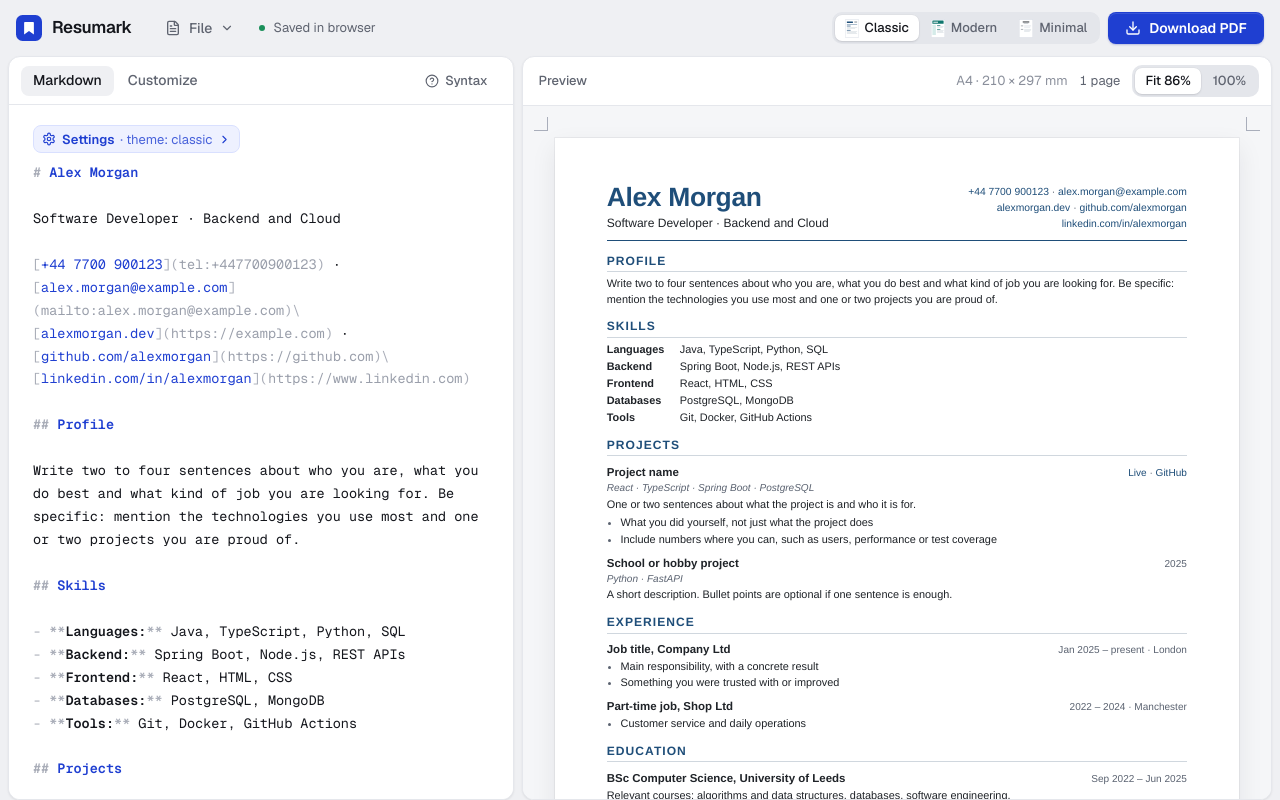
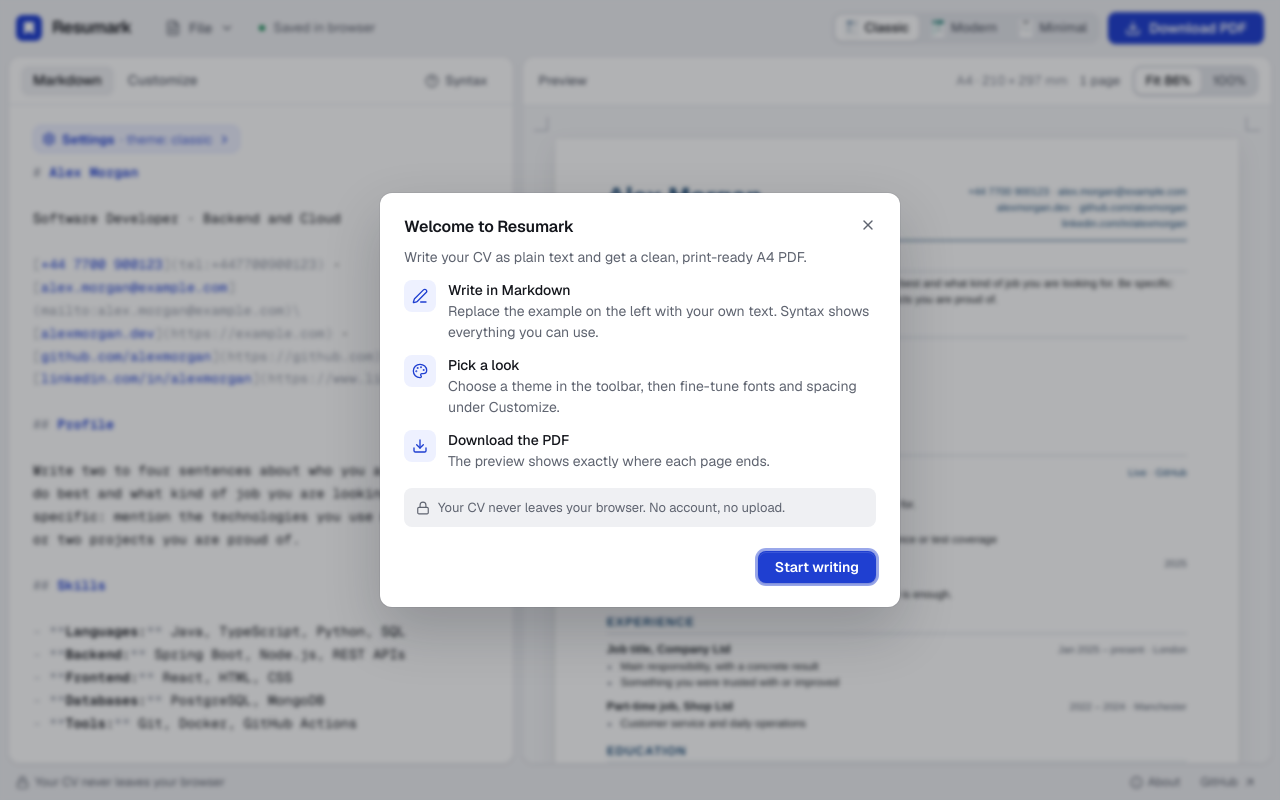
Before and after one commit to pthormodsen/CvCreator, a React (Vite) app: page / in a window 1280 px wide. Built offline with nearby package versions, Linux system fonts and the light colour scheme; what markdown-it-attrs, markdown-it-bracketed-spans, markdown-it-deflist would draw is missing.

Commit message:
Add a first-visit welcome, a footer and an About dialog
The welcome explains the three steps once and is skipped for anyone who
already has a saved CV. The footer says the CV never leaves the browser
and links to About and GitHub. Dialogs now focus their main button
instead of the close button.

```diff
--- a/src/App.tsx
+++ b/src/App.tsx
@@ -3,6 +3,8 @@ import { Eye, Pencil } from 'lucide-react'
 import { Editor } from './components/Editor'
 import { Preview } from './components/Preview'
 import { Toolbar } from './components/Toolbar'
+import { Footer } from './components/Footer'
+import { Welcome } from './components/Welcome'
 import { SplitDivider } from './components/SplitDivider'
 import { clampSplit, DEFAULT_SPLIT } from './split'
 import { findTheme } from './themes'
@@ -170,6 +172,8 @@ export default function App() {
         <SplitDivider ratio={split} onChange={setSplit} onCommit={commitSplit} />
         <Preview markdown={markdown} settings={cv.settings} theme={theme} inactive={tab !== 'preview'} />
       </main>
+      <Footer />
+      <Welcome />
     </div>
   )
 }
--- a/src/components/Dialog.tsx
+++ b/src/components/Dialog.tsx
@@ -20,7 +20,11 @@ export function Dialog({ open, onClose, title, children, actions, size = 'sm', c
   useEffect(() => {
     const dialog = ref.current
     if (!dialog) return
-    if (open && !dialog.open) dialog.showModal()
+    if (open && !dialog.open) {
+      dialog.showModal()
+      // showModal() gir fokus til første knapp (lukkekrysset). Hovedknappen er et bedre valg.
+      dialog.querySelector<HTMLElement>('[data-autofocus]')?.focus()
+    }
     if (!open && dialog.open) dialog.close()
   }, [open])
 
--- /dev/null
+++ b/src/components/Footer.tsx
@@ -0,0 +1,56 @@
+import { useState } from 'react'
+import { ArrowUpRight, Info, Lock } from 'lucide-react'
+import { Dialog } from './Dialog'
+import { LogoMark } from './Logo'
+
+export const GITHUB_URL = 'https://github.com/pthormodsen/CvCreator'
+
+export function Footer() {
+  const [aboutOpen, setAboutOpen] = useState(false)
+
+  return (
+    <footer className="app-footer">
+      <span className="app-footer-privacy">
+        <Lock size={13} aria-hidden="true" />
+        Your CV never leaves your browser
+      </span>
+      <nav className="app-footer-links" aria-label="About Resumark">
+        <button type="button" onClick={() => setAboutOpen(true)}>
+          <Info size={13} aria-hidden="true" />
+          <span>About</span>
+        </button>
+        <a href={GITHUB_URL} target="_blank" rel="noreferrer">
+          <span>GitHub</span>
+          <ArrowUpRight size={13} aria-hidden="true" />
+        </a>
+      </nav>
+
+      <Dialog
+        open={aboutOpen}
+        onClose={() => setAboutOpen(false)}
+        title="About Resumark"
+        actions={
+          <>
+            <a className="btn btn-secondary" href={GITHUB_URL} target="_blank" rel="noreferrer">
+              View on GitHub
+              <ArrowUpRight size={14} aria-hidden="true" />
+            </a>
+            <button type="button" className="btn btn-primary" data-autofocus onClick={() => setAboutOpen(false)}>
+              Done
+            </button>
+          </>
+        }
+      >
+        <div className="welcome-hero">
+          <LogoMark />
+          <p>A CV editor that turns Markdown into a clean A4 PDF.</p>
+        </div>
+        <p>
+          Everything happens in your browser. There is no account and no server that stores your CV. The text
+          is saved in this browser only, so use File → Save as .md to keep a copy or move it to another device.
+        </p>
+        <p>Resumark is open source.</p>
+      </Dialog>
+    </footer>
+  )
+}
--- /dev/null
+++ b/src/components/Welcome.tsx
@@ -0,0 +1,68 @@
+import { useState } from 'react'
+import { Download, Lock, Palette, PenLine } from 'lucide-react'
+import { load, save } from '../storage'
+import { Dialog } from './Dialog'
+
+// Vises én gang: første besøk, og bare hvis det ikke finnes en lagret CV fra før
+// (de som brukte appen før velkomsten fantes, trenger den ikke).
+function isFirstVisit(): boolean {
+  return !load('welcome-seen', '') && !load('markdown', '')
+}
+
+export function Welcome() {
+  const [open, setOpen] = useState(isFirstVisit)
+
+  function close() {
+    save('welcome-seen', 'yes')
+    setOpen(false)
+  }
+
+  return (
+    <Dialog
+      open={open}
+      onClose={close}
+      title="Welcome to Resumark"
+      size="md"
+      actions={
+        <button type="button" className="btn btn-primary" data-autofocus onClick={close}>
+          Start writing
+        </button>
+      }
+    >
+      <p>Write your CV as plain text and get a clean, print-ready A4 PDF.</p>
+      <ol className="welcome-steps">
+        <li>
+          <span>
+            <PenLine size={16} aria-hidden="true" />
+          </span>
+          <div>
+            <strong>Write in Markdown</strong>
+            Replace the example on the left with your own text. Syntax shows everything you can use.
+          </div>
+        </li>
+        <li>
+          <span>
+            <Palette size={16} aria-hidden="true" />
+          </span>
+          <div>
+            <strong>Pick a look</strong>
+            Choose a theme in the toolbar, then fine-tune fonts and spacing under Customize.
+          </div>
+        </li>
+        <li>
+          <span>
+            <Download size={16} aria-hidden="true" />
+          </span>
+          <div>
+            <strong>Download the PDF</strong>
+            The preview shows exactly where each page ends.
+          </div>
+        </li>
+      </ol>
+      <p className="welcome-privacy">
+        <Lock size={14} aria-hidden="true" />
+        Your CV never leaves your browser. No account, no upload.
+      </p>
+    </Dialog>
+  )
+}
--- a/src/feedback/FeedbackProvider.tsx
+++ b/src/feedback/FeedbackProvider.tsx
@@ -55,7 +55,7 @@ export function FeedbackProvider({ children }: { children: ReactNode }) {
               <button
                 type="button"
                 className={pending.tone === 'danger' ? 'btn btn-danger' : 'btn btn-primary'}
-                autoFocus
+                data-autofocus
                 onClick={() => answer(true)}
               >
                 {pending.confirmLabel}
--- a/src/index.css
+++ b/src/index.css
@@ -53,6 +53,7 @@ a { color: var(--color-accent-text); }
 }
 .btn:active:not(:disabled) { transform: translateY(0.5px) scale(0.985); }
 .btn:disabled { opacity: 0.45; cursor: default; }
+a.btn { text-decoration: none; color: var(--color-text); }
 .btn svg { flex-shrink: 0; }
 
 .btn-primary {
@@ -773,6 +774,7 @@ a { color: var(--color-accent-text); }
 
 /* Velkomst og About */
 .welcome-hero { display: flex; align-items: center; gap: var(--space-3); margin-bottom: var(--space-4); }
+.welcome-hero p { margin: 0; color: var(--color-text); font-weight: var(--weight-medium); }
 .welcome-hero .brand-mark { width: 40px; height: 40px; }
 .welcome-steps { list-style: none; margin: 0 0 var(--space-4); padding: 0; display: grid; gap: var(--space-3); }
 .welcome-steps li { display: grid; grid-template-columns: 32px 1fr; gap: var(--space-3); align-items: start; }
@@ -838,7 +840,7 @@ a { color: var(--color-accent-text); }
 
 @media screen and (max-width: 420px) {
   .brand-name { display: none; }
-  .app-footer-links a span { display: none; }
+  .app-footer-links svg { display: none; }
 }
 
 /* ================================================================
```
